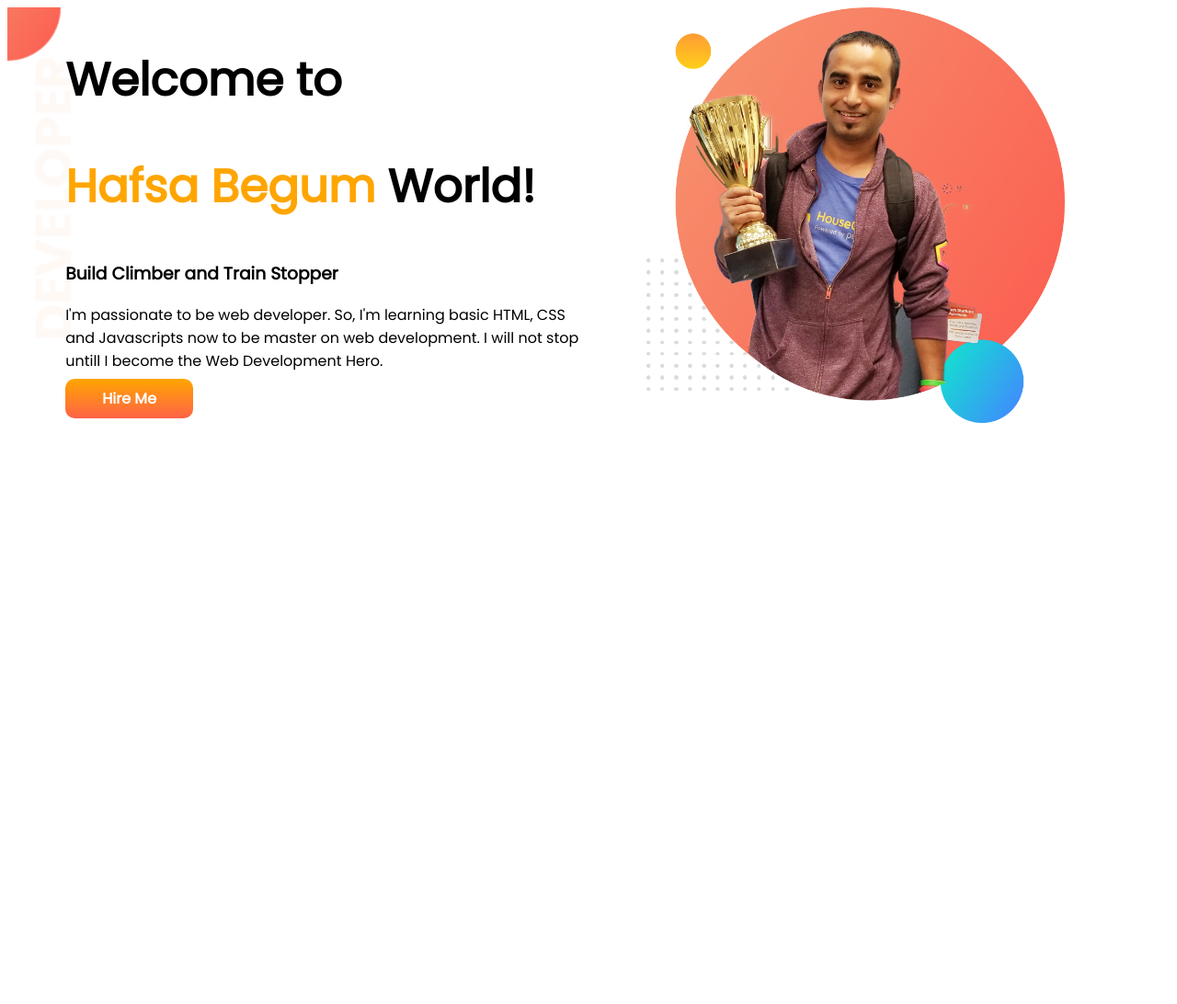
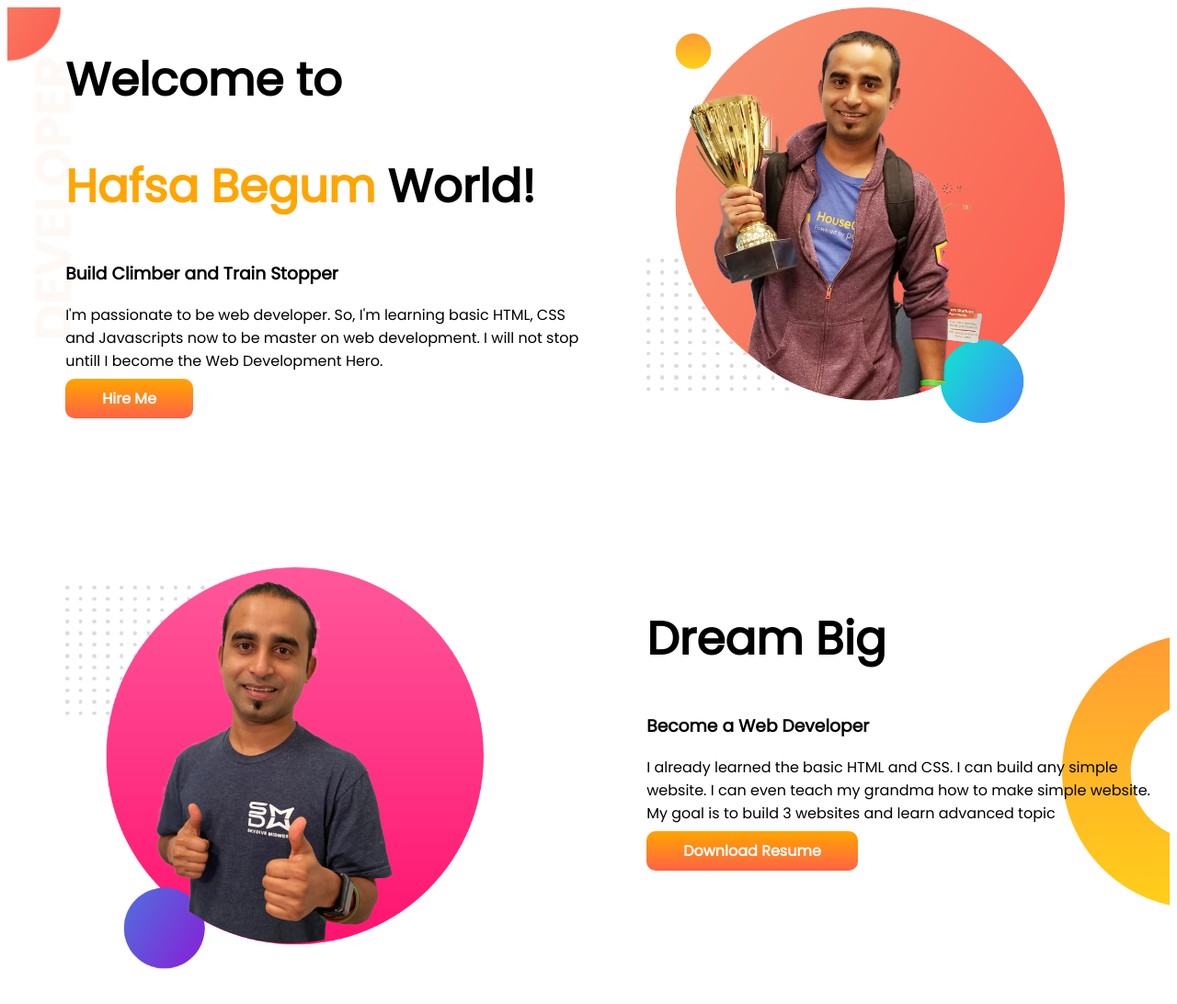
Before and after one commit to Hafsa-Begum/developer-portfolio, a plain HTML site: page index.html in a window 1280 px wide. Shown: the whole page at 92% size. Before the commit the page ends 800 px from the top, so only its background shows below. Drawn offline with Linux system fonts and the light colour scheme.

Commit message:
dream-added

```diff
--- a/index.html
+++ b/index.html
@@ -26,6 +26,19 @@
         <div class="half-width">
             <img src="jhankar.png" alt="">
     </section>
+    <section class="dream-big">
+        <div class="half-width">
+            <img src="images/jhankar2.png" alt="">
+        </div>
+        <div class="half-width">
+            <h1>Dream Big</h1>
+            <h3>Become a Web Developer</h3>
+            <p>I already learned the basic HTML and CSS. I can build any simple website. I can even teach my grandma how
+                to make simple website. My goal is to build 3 websites and learn advanced topic</p>
+            <a class="link-button" href="https://www.linkedin.com/company/programminghero/" target="blank">Download
+                Resume</a>
+        </div>
+    </section>
     </div>
 </body>
 
--- a/style.css
+++ b/style.css
@@ -9,6 +9,7 @@ font-size: 50px;
 }
 section{
     display: flex;
+    margin-bottom: 150px;
 }
 .half-width{
     width: 50%;
@@ -29,3 +30,8 @@ section{
     background-image: url(images/top-banner.png);
     background-repeat: no-repeat;
 }
+.dream-big{
+    background-image: url(images/dream-bg.png);
+    background-repeat: no-repeat;
+    background-position: right;
+}
```
